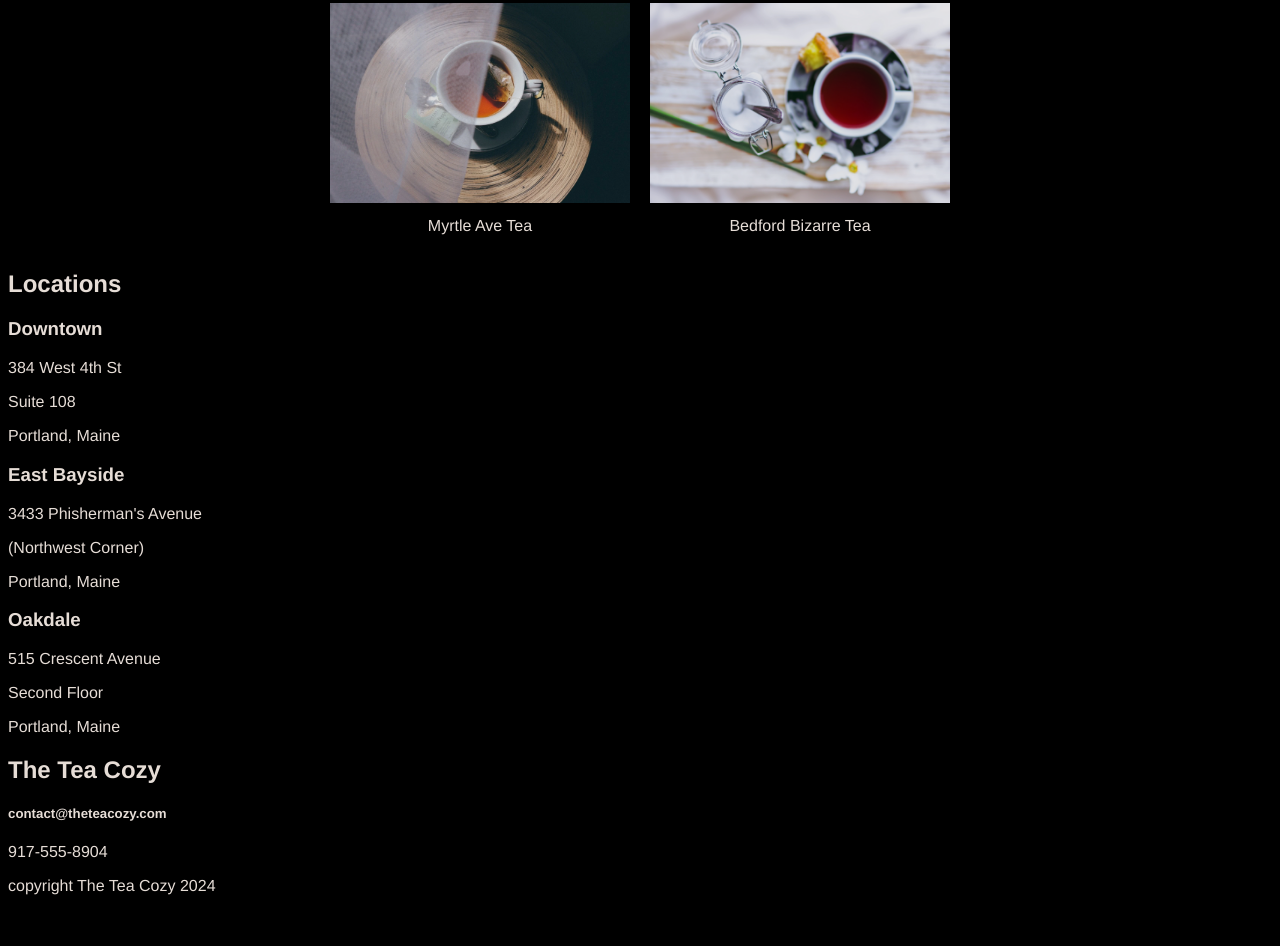
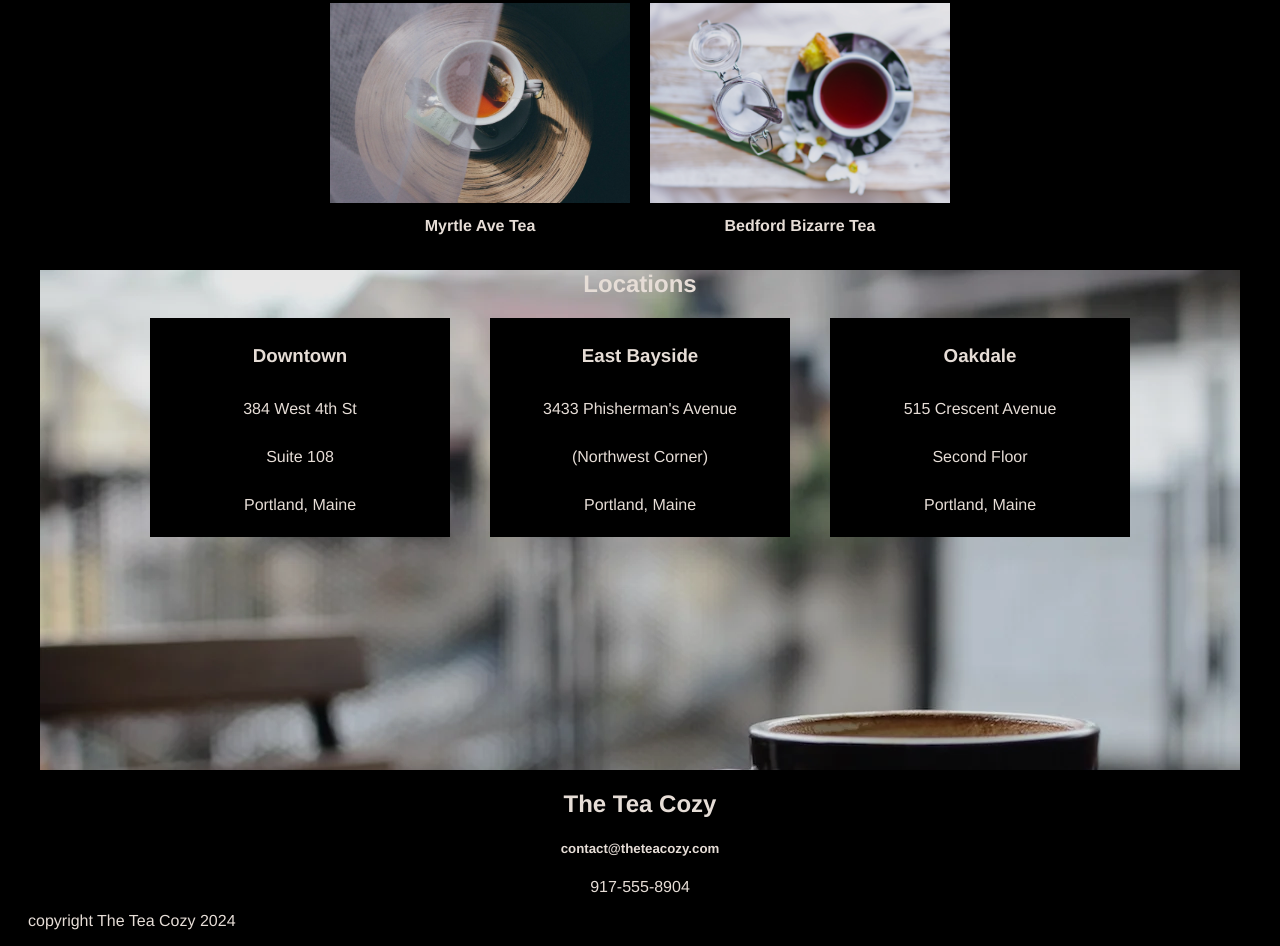
Before and after one commit to ChloeSAPage/Tea-Cozy, a plain HTML site: page index.html in a window 1280 px wide. Shown: the part 1152-2098 px from the top of the page. Before the commit the page ends 2063 px from the top, so only its background shows below. Drawn offline with Linux system fonts and the light colour scheme.

Commit message:
styled locations section

```diff
--- a/index.html
+++ b/index.html
@@ -62,30 +62,32 @@
 
         <!--Locations-->
         <section class="locations">
-            <h1>Locations</h1>
-            <div>
+            <h2>Locations</h2>
+            <div class="card-container">
+                <div class="card">
                     <h3>Downtown</h3>
                     <p>384 West 4th St</p>
                     <p>Suite 108</p>
                     <p>Portland, Maine</p>
                 </div>
-            <div>
+                <div class="card">
                     <h3>East Bayside</h3>
                     <p>3433 Phisherman's Avenue</p>
                     <p>(Northwest Corner)</p>
                     <p>Portland, Maine</p>
                 </div>
-            <div>
+                <div class="card">
                     <h3>Oakdale</h3>
                     <p>515 Crescent Avenue</p>
                     <p>Second Floor</p>
                     <p>Portland, Maine</p>
                 </div>
+            </div>
         </section>
 
         <!--Contact-->
         <section>
-            <h1>The Tea Cozy</h1>
+            <h2>The Tea Cozy</h2>
             <h5>contact@theteacozy.com</h5>
             <p>917-555-8904</p>
         </section>
--- a/styles.css
+++ b/styles.css
@@ -29,13 +29,13 @@ li {
 /* Our Mission */
 
 section {
+    text-align: center;
     margin-left: auto;
     margin-right: auto;
 }
 
 .our-mission {
     background-image: url("images/img-mission-background.webp");
-    text-align: center;
     height: 700px;
     width: 1200px;
     display: flex;
@@ -58,7 +58,6 @@ img {
 
 .tea-month {
     width: 1000px;
-    text-align: center;
 }
 
 .img-container {
@@ -70,4 +69,32 @@ img {
 
 .img-container div p {
     margin-top: 10px;
+    font-weight: bold;
 }
+
+/* Locations */
+
+.locations {
+    height: 500px;
+    width: 1200px;
+    background-image: url("images/img-locations-background.webp");
+}
+
+.card-container {
+    display: flex;
+    justify-content: center;
+    gap: 40px
+}
+
+.card {
+    width: 300px;
+    background-color: black;
+    opacity: 1;
+    line-height: 2;
+}
+
+/* Footer */
+
+footer {
+    margin-left: 20px;
+}
```
Lines whose indentation alone changed are shown as unchanged.
